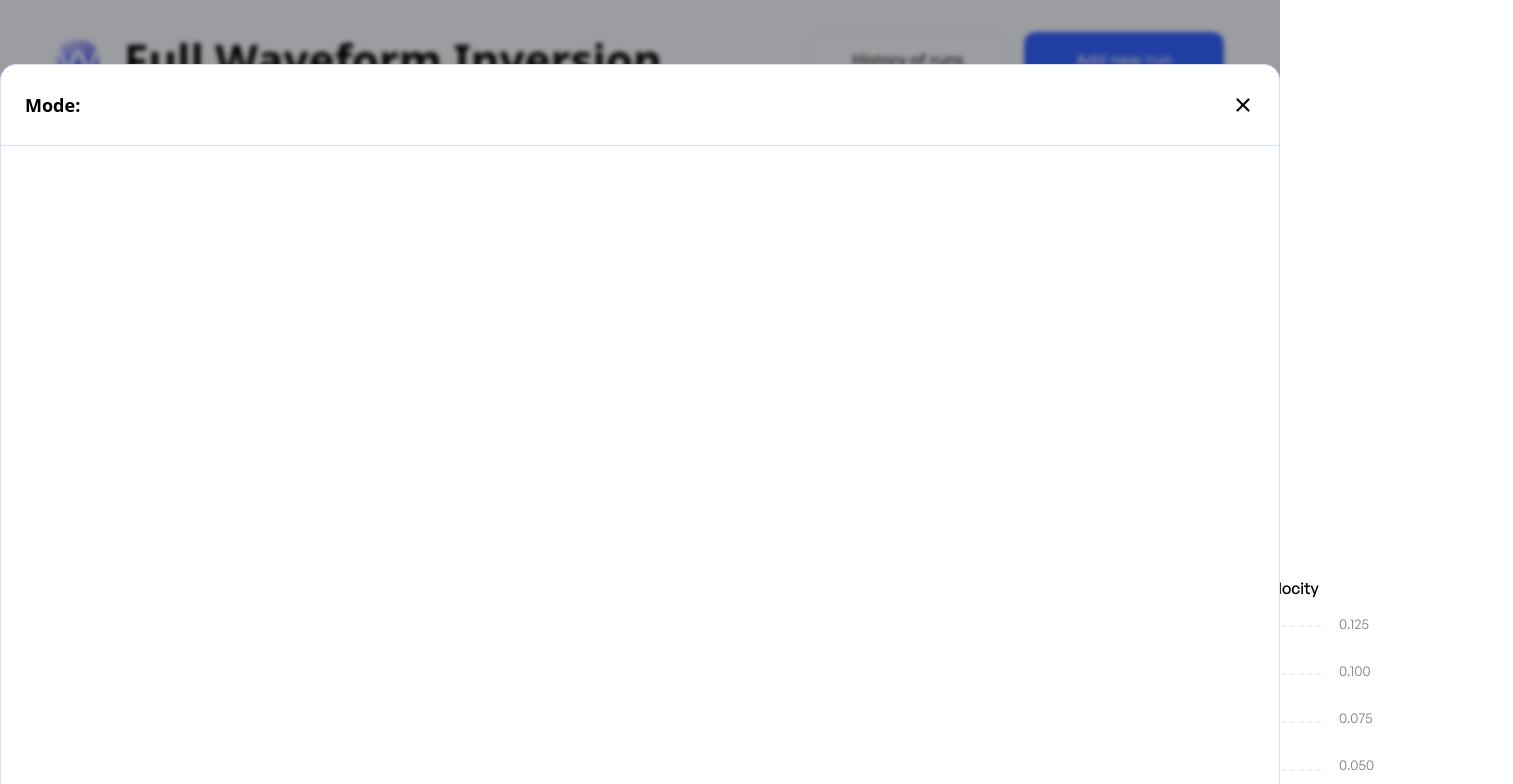
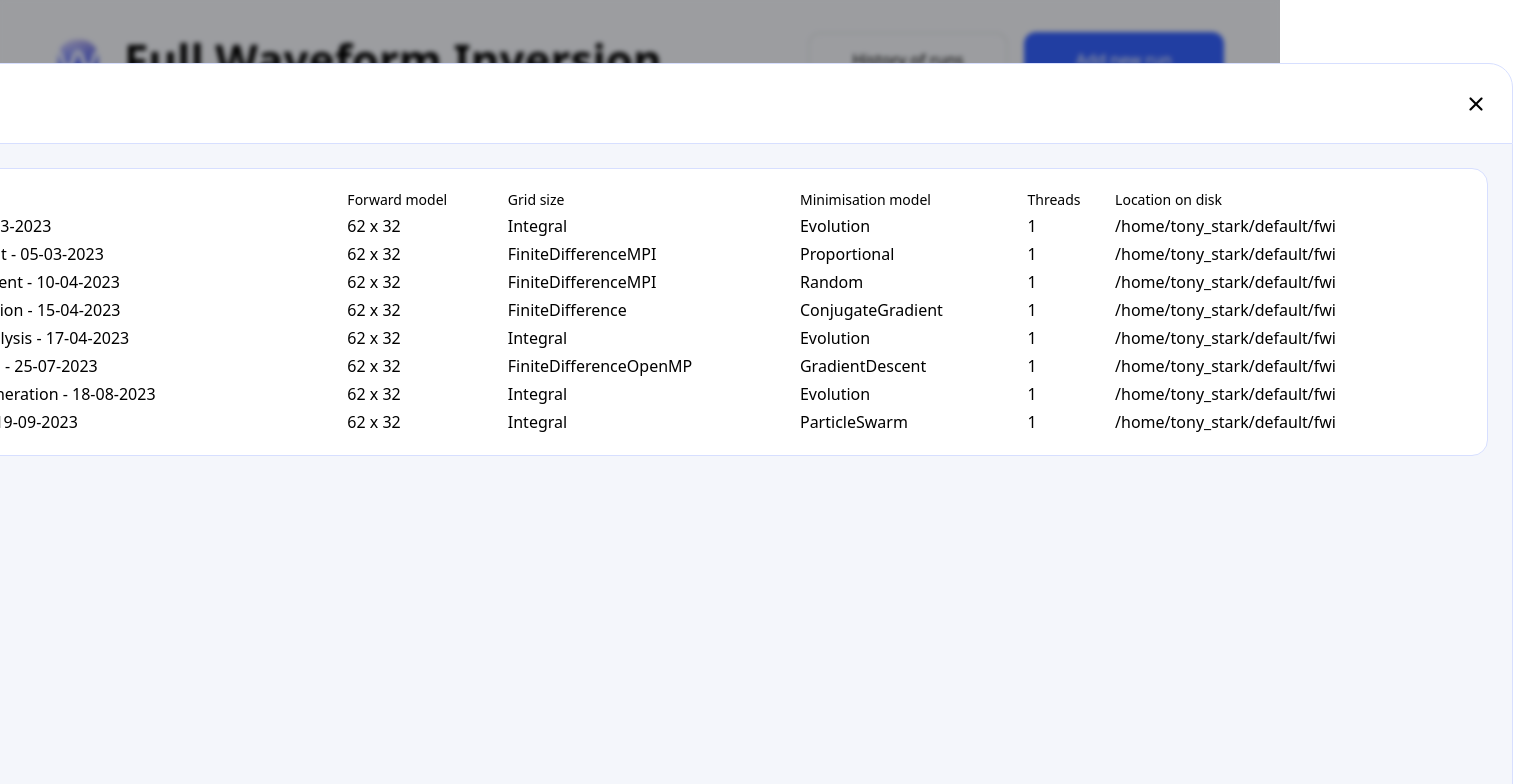
Before and after one commit to SalarGit/FWI, a React (Vite) app in the folder full-waveform-inversion/: page / in a window 1280 px wide. Both pictures are taken after a click on the button "History of runs". Shown: the top 784 px of the page, 1513 px wide, since content can reach past the window. Built offline with nearby package versions, Linux system fonts and the light colour scheme.

Commit message:
Create Runs Table

```diff
--- a/full-waveform-inversion/src/components/header/sections/HistoryRuns.jsx
+++ b/full-waveform-inversion/src/components/header/sections/HistoryRuns.jsx
@@ -9,6 +9,9 @@ import H1 from '../../custom/headings/H1';
 
 export default function HistoryRuns({ onClose }) {
 
+    const th = 'text-start text-sm font-medium';
+    const td = '';
+
     return (
         <>
             {/* Blur background */}
@@ -18,10 +21,12 @@ export default function HistoryRuns({ onClose }) {
             {/* 1746px width because border is outside */}
             {/* flex items-center justify-center */}
             <div className='absolute top-0 left-0 z-30 size-full flex justify-center items-center'> {/* Disabled: #B6B7BE*/}
-                <div className='relative w-[1746px] h-[952px]
-                    bg-white border border-[#D7DFFF] rounded-2xl'
-                >
-                    <div className='flex items-center justify-between px-6 py-[26px]'>
+                {/* Container to put upper & lower beneath each other */}
+                <div className='flex flex-col'>
+                    {/* Upper part */}
+                    <div className='flex items-center justify-between px-6 py-[26px]
+                        w-[1746px] h-[81px] bg-white border border-[#D7DFFF] rounded-t-3xl'
+                        >
                         <H1 heading='Mode:'/>
                         <button className='hover:bg-[#F1F4FF] duration-200 rounded-md'
                             onClick={onClose}
@@ -29,9 +34,158 @@ export default function HistoryRuns({ onClose }) {
                             <img src={closeBig} alt="close-big.png" />
                         </button>
                     </div>
-                    <BorderTop />
 
-                    {/* <UpperPart heading='Mode:' styling='px-6 py-4'>
+                    {/* Lower part */}
+                    <div className='w-[1746px] h-[873px] bg-[#F4F6FB] border border-t-0 border-[#D7DFFF] rounded-b-3xl p-6'>
+                        {/* <div className='flex flex-col justify-between'>
+                            <div className='flex space-x-4 justify-between'>
+                                <p>Run name</p>
+                                <p>Grid size</p>
+                                <p>Forward model</p>
+                            </div>
+                            <div className='flex space-x-4 justify-between'>
+                                <p>Data Analysis Run - 01-03-2023</p>
+                                <p>62 x 32</p>
+                                <p>Integral</p>
+                            </div>
+                            <div className='flex space-x-4'>
+                                <p>Data Analysis Run - 01-03-2023</p>
+                                <p>62 x 32</p>
+                                <p>FiniteDifferenceMPI</p>
+                            </div>
+                        </div> */}
+                        <table class="table-auto w-full py-[18px] px-6
+                            bg-white border border-[#D7DFFF] border-separate rounded-2xl"
+                        >
+                            <thead className='border border-black'>
+                                <tr className=''>
+                                    <th className={`${th}`}>Run name</th>
+                                    <th className={th}>Forward model</th>
+                                    <th className={th}>Grid size</th>
+                                    <th className={th}>Minimisation model</th>
+                                    <th className={th}>Threads</th>
+                                    <th className={th}>Location on disk</th>
+                                </tr>
+                            </thead>
+                            <tbody>
+                                <tr>
+                                    <td>Data Analysis Run - 01-03-2023</td>
+                                    <td>62 x 32</td>
+                                    <td>Integral</td>
+                                    <td>Evolution</td>
+                                    <td>1</td>
+                                    <td>/home/tony_stark/default/fwi</td>
+                                </tr>
+                                <tr>
+                                    <td>Data Quality Assessment - 05-03-2023</td>
+                                    <td>62 x 32</td>
+                                    <td>FiniteDifferenceMPI</td>
+                                    <td>Proportional</td>
+                                    <td>1</td>
+                                    <td>/home/tony_stark/default/fwi</td>
+                                </tr>
+                                <tr>
+                                    <td>Velocity Model Assessment - 10-04-2023</td>
+                                    <td>62 x 32</td>
+                                    <td>FiniteDifferenceMPI</td>
+                                    <td>Random</td>
+                                    <td>1</td>
+                                    <td>/home/tony_stark/default/fwi</td>
+                                </tr>
+                                <tr>
+                                    <td>Seismic Metrics Calculation - 15-04-2023</td>
+                                    <td>62 x 32</td>
+                                    <td>FiniteDifference</td>
+                                    <td>ConjugateGradient</td>
+                                    <td>1</td>
+                                    <td>/home/tony_stark/default/fwi</td>
+                                </tr>
+                                <tr>
+                                    <td>Quality Assessment Analysis - 17-04-2023</td>
+                                    <td>62 x 32</td>
+                                    <td>Integral</td>
+                                    <td>Evolution</td>
+                                    <td>1</td>
+                                    <td>/home/tony_stark/default/fwi</td>
+                                </tr>
+                                <tr>
+                                    <td>Parameter Optimization - 25-07-2023</td>
+                                    <td>62 x 32</td>
+                                    <td>FiniteDifferenceOpenMP</td>
+                                    <td>GradientDescent</td>
+                                    <td>1</td>
+                                    <td>/home/tony_stark/default/fwi</td>
+                                </tr>
+                                <tr>
+                                    <td>Tomographic Model Generation - 18-08-2023</td>
+                                    <td>62 x 32</td>
+                                    <td>Integral</td>
+                                    <td>Evolution</td>
+                                    <td>1</td>
+                                    <td>/home/tony_stark/default/fwi</td>
+                                </tr>
+                                <tr>
+                                    <td>Seismic Data Analysis - 19-09-2023</td>
+                                    <td>62 x 32</td>
+                                    <td>Integral</td>
+                                    <td>ParticleSwarm</td>
+                                    <td>1</td>
+                                    <td>/home/tony_stark/default/fwi</td>
+                                </tr>
+                            </tbody>
+                            </table>
+                        {/* <table className='table-auto'>
+                            <thead>
+                                <tr>
+                                    <th>Run name</th>
+                                    <th>Grid size</th>
+                                    <th>Forward model</th>
+                                </tr>
+                            </thead>
+                            <tbody>
+                                <tr>
+                                    <td>Data Analysis Run - 01-03-2023</td>
+                                    <td>62 x 32</td>
+                                    <td>Integral</td>
+                                </tr>
+                                    <td>Data Analysis Run - 05-07-2023</td>
+                                    <td>62 x 32</td>
+                                    <td>FiniteDifferenceMPI</td>
+                            </tbody>
+                        </table> */}
+                    </div>
+                    {/* 873px */}
+
+                    {/* <div className='relative w-[1746px] h-[952px]
+                        bg-white border border-[#D7DFFF] rounded-2xl'
+                    >
+                        <div className='flex items-center justify-between px-6 py-[26px]'>
+                            <H1 heading='Mode:'/>
+                            <button className='hover:bg-[#F1F4FF] duration-200 rounded-md'
+                                onClick={onClose}
+                            >
+                                <img src={closeBig} alt="close-big.png" />
+                            </button>
+                        </div>
+                        <BorderTop />
+
+
+                    </div> */}
+                </div>
+            </div>
+        </>
+    )
+}
+
+// Class
+// Properties
+// static	position: static;
+// fixed	position: fixed;
+// absolute	position: absolute;
+// relative	position: relative;
+// sticky
+
+{/* <UpperPart heading='Mode:' styling='px-6 py-4'>
                         <div className='flex'>
                             <div>bruh</div>
                             <div className='flex space-x-6'>
@@ -51,17 +205,3 @@ export default function HistoryRuns({ onClose }) {
                             </div>
                         </div>
                     </UpperPart> */}
-                </div>
-
-            </div>
-        </>
-    )
-}
-
-// Class
-// Properties
-// static	position: static;
-// fixed	position: fixed;
-// absolute	position: absolute;
-// relative	position: relative;
-// sticky
```
